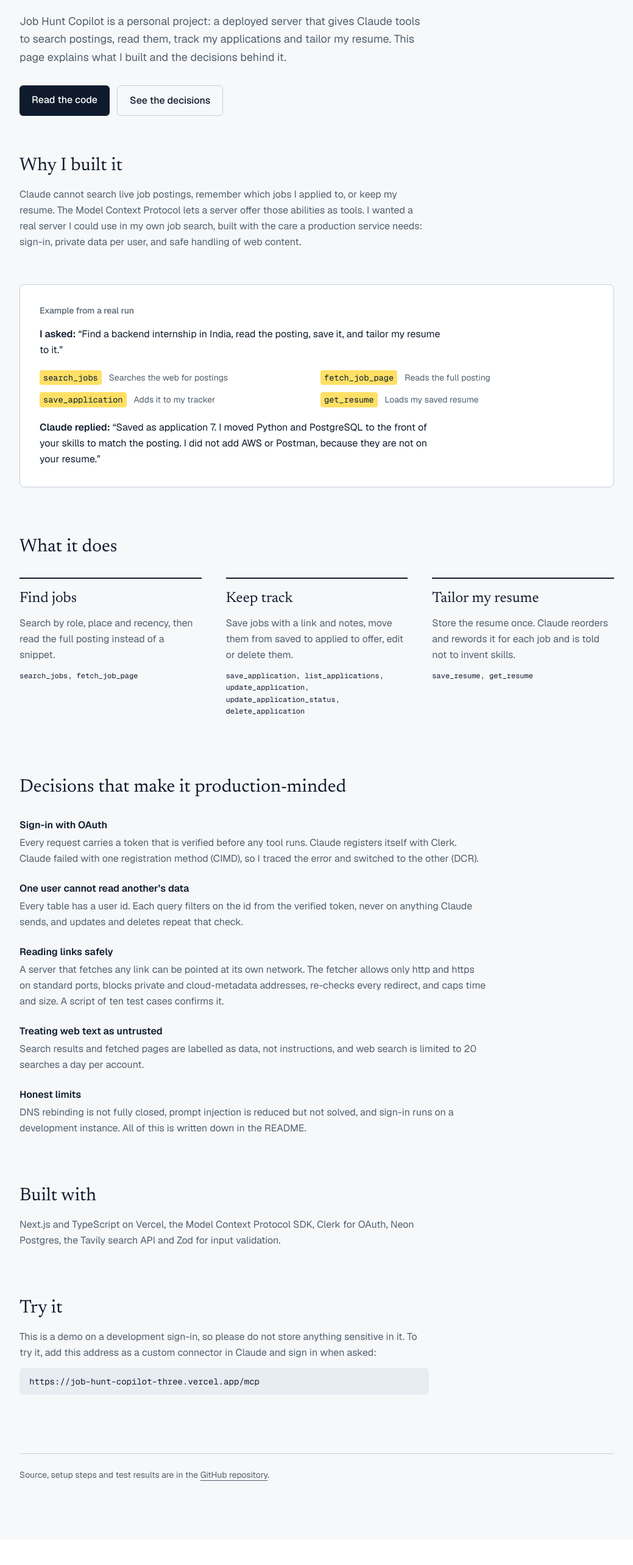
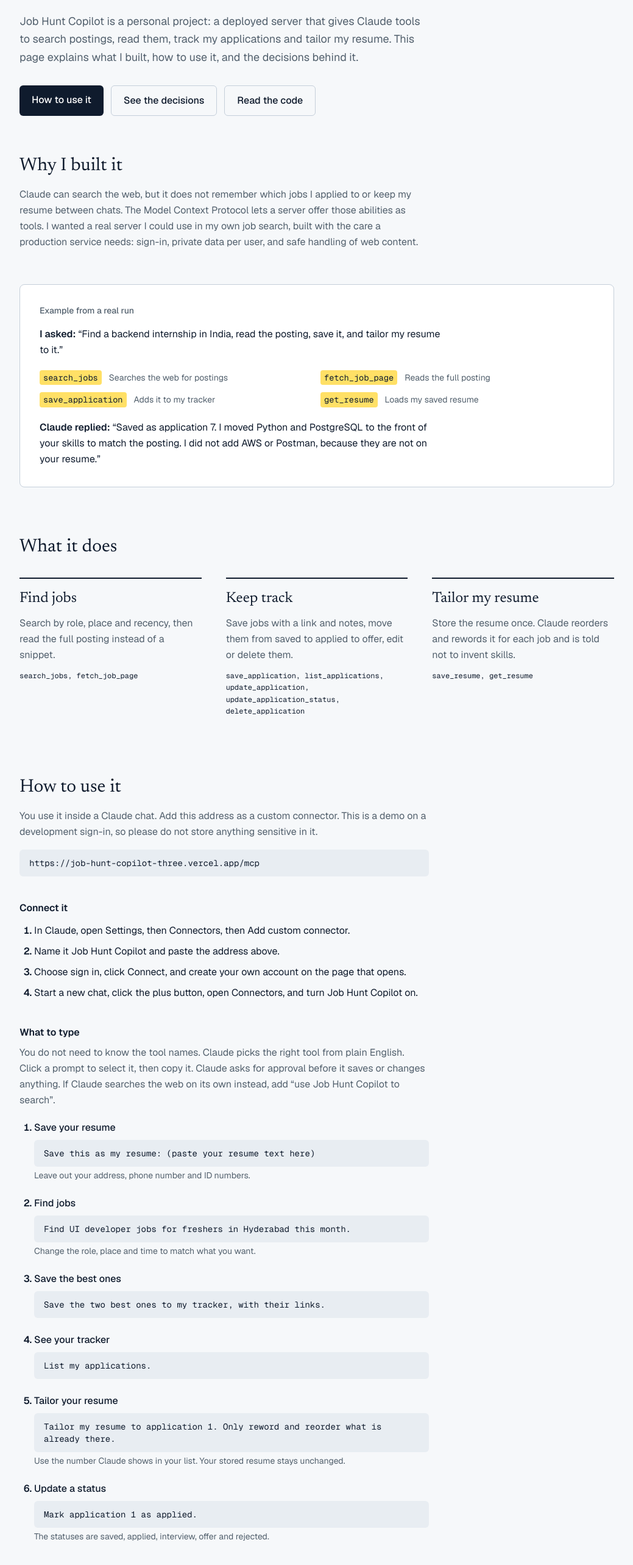
Before and after one commit to daggubatibhargavi/job-hunt-copilot, a Next.js app: page / in a window 1280 px wide. Shown: the part 226-2792 px from the top of the page at 61% size, without its empty margins (120-1159 px from the left). Before the commit the page ends 2750 px from the top, so only its background shows below. Built offline with nearby package versions, Linux system fonts and the light colour scheme.

Commit message:
Add How to use it section with sample prompts

```diff
--- a/app/page.tsx
+++ b/app/page.tsx
@@ -14,6 +14,8 @@
 const focus =
   "focus-visible:outline-2 focus-visible:outline-offset-2 focus-visible:outline-[#0F1B2D] dark:focus-visible:outline-[#FFE066]";
 const muted = "text-[#52606D] dark:text-[#9FB0C0]";
+const codeBox =
+  "block select-all overflow-x-auto whitespace-pre-wrap rounded-md bg-[#E8EDF2] px-4 py-3 font-mono text-sm dark:bg-[#162231]";
 
 const steps = [
   { name: "search_jobs", does: "Searches the web for postings" },
@@ -38,6 +40,41 @@
     title: "Tailor my resume",
     body: "Store the resume once. Claude reorders and rewords it for each job and is told not to invent skills.",
     tools: "save_resume, get_resume",
+  },
+];
+
+const connect = [
+  "In Claude, open Settings, then Connectors, then Add custom connector.",
+  "Name it Job Hunt Copilot and paste the address above.",
+  "Choose sign in, click Connect, and create your own account on the page that opens.",
+  "Start a new chat, click the plus button, open Connectors, and turn Job Hunt Copilot on.",
+];
+
+const prompts = [
+  {
+    label: "Save your resume",
+    text: "Save this as my resume: (paste your resume text here)",
+    note: "Leave out your address, phone number and ID numbers.",
+  },
+  {
+    label: "Find jobs",
+    text: "Find UI developer jobs for freshers in Hyderabad this month.",
+    note: "Change the role, place and time to match what you want.",
+  },
+  {
+    label: "Save the best ones",
+    text: "Save the two best ones to my tracker, with their links.",
+  },
+  { label: "See your tracker", text: "List my applications." },
+  {
+    label: "Tailor your resume",
+    text: "Tailor my resume to application 1. Only reword and reorder what is already there.",
+    note: "Use the number Claude shows in your list. Your stored resume stays unchanged.",
+  },
+  {
+    label: "Update a status",
+    text: "Mark application 1 as applied.",
+    note: "The statuses are saved, applied, interview, offer and rejected.",
   },
 ];
 
@@ -77,17 +114,15 @@
           <p className={`mt-6 max-w-2xl text-lg leading-relaxed ${muted}`}>
             Job Hunt Copilot is a personal project: a deployed server that gives
             Claude tools to search postings, read them, track my applications and
-            tailor my resume. This page explains what I built and the decisions
-            behind it.
+            tailor my resume. This page explains what I built, how to use it,
+            and the decisions behind it.
           </p>
           <div className="mt-8 flex flex-wrap gap-3">
             <a
-              href={REPO_URL}
-              target="_blank"
-              rel="noopener noreferrer"
+              href="#try"
               className={`rounded-md bg-[#0F1B2D] px-5 py-3 font-medium text-white hover:bg-[#1B2C44] dark:bg-[#FFE066] dark:text-[#0F1B2D] dark:hover:bg-[#FFD633] ${focus}`}
             >
-              Read the code
+              How to use it
             </a>
             <a
               href="#decisions"
@@ -95,17 +130,26 @@
             >
               See the decisions
             </a>
+            <a
+              href={REPO_URL}
+              target="_blank"
+              rel="noopener noreferrer"
+              className={`rounded-md border border-[#C5CFDA] px-5 py-3 font-medium hover:bg-white dark:border-[#2B3A4B] dark:hover:bg-[#162231] ${focus}`}
+            >
+              Read the code
+            </a>
           </div>
         </header>
 
         <section className="mt-16 max-w-2xl">
           <h2 className={`${display.className} text-3xl`}>Why I built it</h2>
           <p className={`mt-4 leading-relaxed ${muted}`}>
-            Claude cannot search live job postings, remember which jobs I applied
-            to, or keep my resume. The Model Context Protocol lets a server offer
-            those abilities as tools. I wanted a real server I could use in my
-            own job search, built with the care a production service needs:
-            sign-in, private data per user, and safe handling of web content.
+            Claude can search the web, but it does not remember which jobs I
+            applied to or keep my resume between chats. The Model Context
+            Protocol lets a server offer those abilities as tools. I wanted a
+            real server I could use in my own job search, built with the care a
+            production service needs: sign-in, private data per user, and safe
+            handling of web content.
           </p>
         </section>
 
@@ -158,6 +202,43 @@
           </div>
         </section>
 
+        <section id="try" className="mt-24 max-w-2xl scroll-mt-8">
+          <h2 className={`${display.className} text-3xl`}>How to use it</h2>
+          <p className={`mt-4 leading-relaxed ${muted}`}>
+            You use it inside a Claude chat. Add this address as a custom
+            connector. This is a demo on a development sign-in, so please do not
+            store anything sensitive in it.
+          </p>
+          <code className={`mt-4 ${codeBox}`}>{MCP_URL}</code>
+
+          <h3 className="mt-10 font-semibold">Connect it</h3>
+          <ol className="mt-3 list-decimal space-y-2 pl-6 leading-relaxed marker:font-semibold">
+            {connect.map((c) => (
+              <li key={c}>{c}</li>
+            ))}
+          </ol>
+
+          <h3 className="mt-10 font-semibold">What to type</h3>
+          <p className={`mt-2 leading-relaxed ${muted}`}>
+            You do not need to know the tool names. Claude picks the right tool
+            from plain English. Click a prompt to select it, then copy it. Claude
+            asks for approval before it saves or changes anything. If Claude
+            searches the web on its own instead, add “use Job Hunt Copilot to
+            search”.
+          </p>
+          <ol className="mt-5 list-decimal space-y-6 pl-6 marker:font-semibold">
+            {prompts.map((p) => (
+              <li key={p.label}>
+                <span className="font-medium">{p.label}</span>
+                <code className={`mt-2 ${codeBox}`}>{p.text}</code>
+                {p.note && (
+                  <span className={`mt-1 block text-sm ${muted}`}>{p.note}</span>
+                )}
+              </li>
+            ))}
+          </ol>
+        </section>
+
         <section id="decisions" className="mt-24 max-w-3xl scroll-mt-8">
           <h2 className={`${display.className} text-3xl`}>
             Decisions that make it production-minded
@@ -181,18 +262,6 @@
           </p>
         </section>
 
-        <section className="mt-20 max-w-2xl">
-          <h2 className={`${display.className} text-3xl`}>Try it</h2>
-          <p className={`mt-4 leading-relaxed ${muted}`}>
-            This is a demo on a development sign-in, so please do not store
-            anything sensitive in it. To try it, add this address as a custom
-            connector in Claude and sign in when asked:
-          </p>
-          <code className="mt-3 block select-all overflow-x-auto rounded-md bg-[#E8EDF2] px-4 py-3 font-mono text-sm dark:bg-[#162231]">
-            {MCP_URL}
-          </code>
-        </section>
-
         <footer
           className={`mt-24 border-t border-[#C5CFDA] pt-6 text-sm dark:border-[#2B3A4B] ${muted}`}
         >
```
